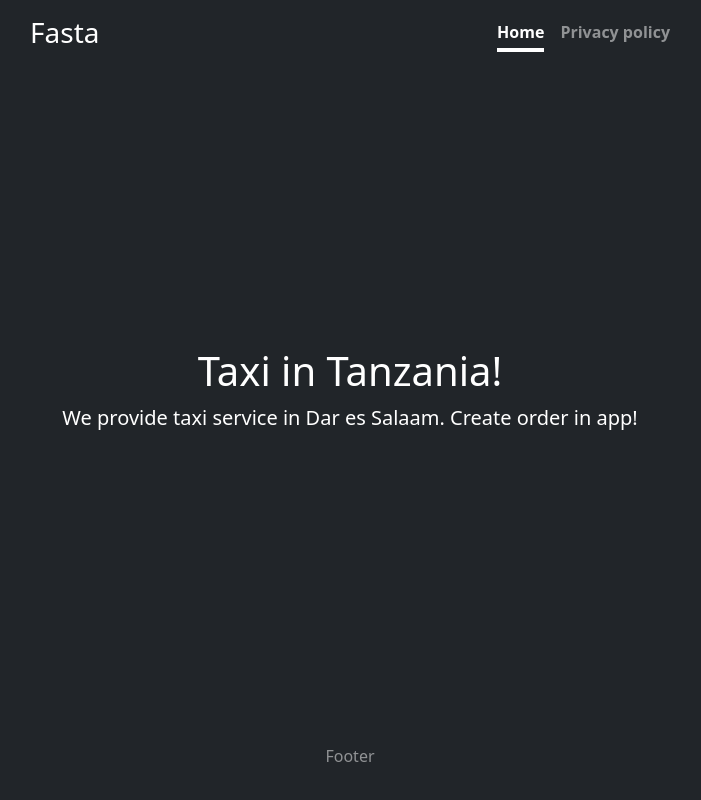
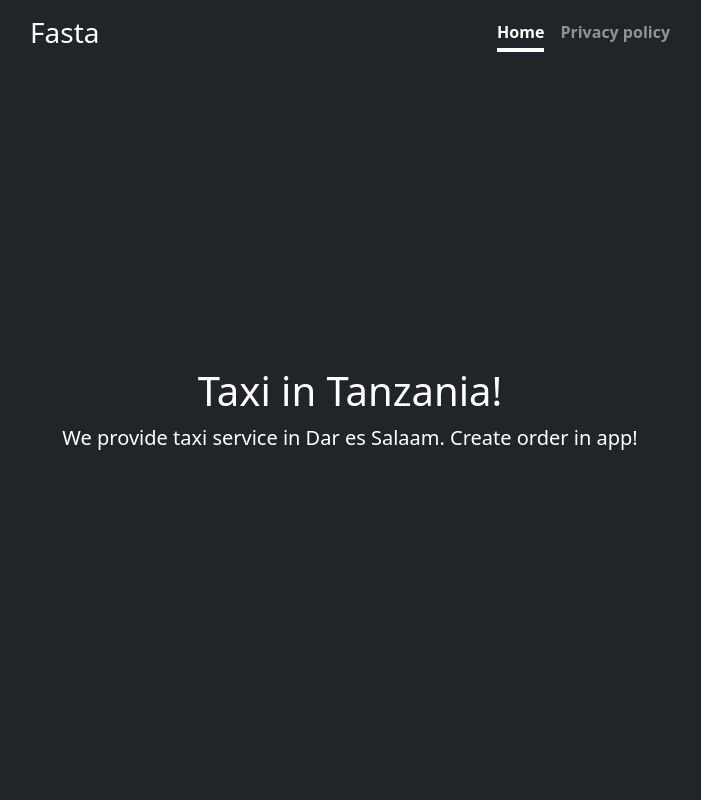
Before and after one commit to boyur/fasta-web, a plain HTML site: page index.html in a window 1280 px wide. Shown: the whole page, without its empty margins (290-991 px from the left). Drawn offline with Linux system fonts and the light colour scheme.

Commit message:
fix footer

```diff
--- a/index.html
+++ b/index.html
@@ -54,7 +54,6 @@
   </main>
 
   <footer class="mt-auto text-white-50">
-    <p>Footer</p>
   </footer>
 </div>
 
```
Also changed, not shown: 1 other file.
